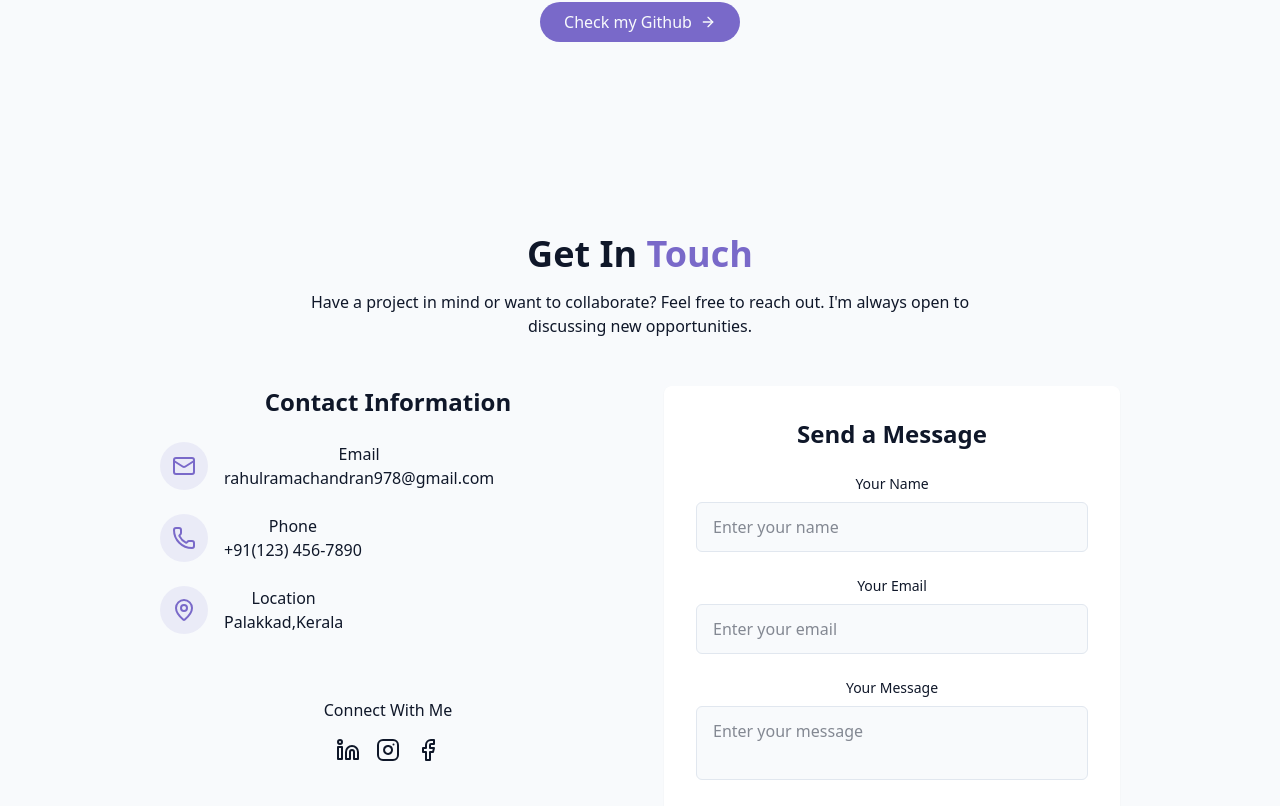
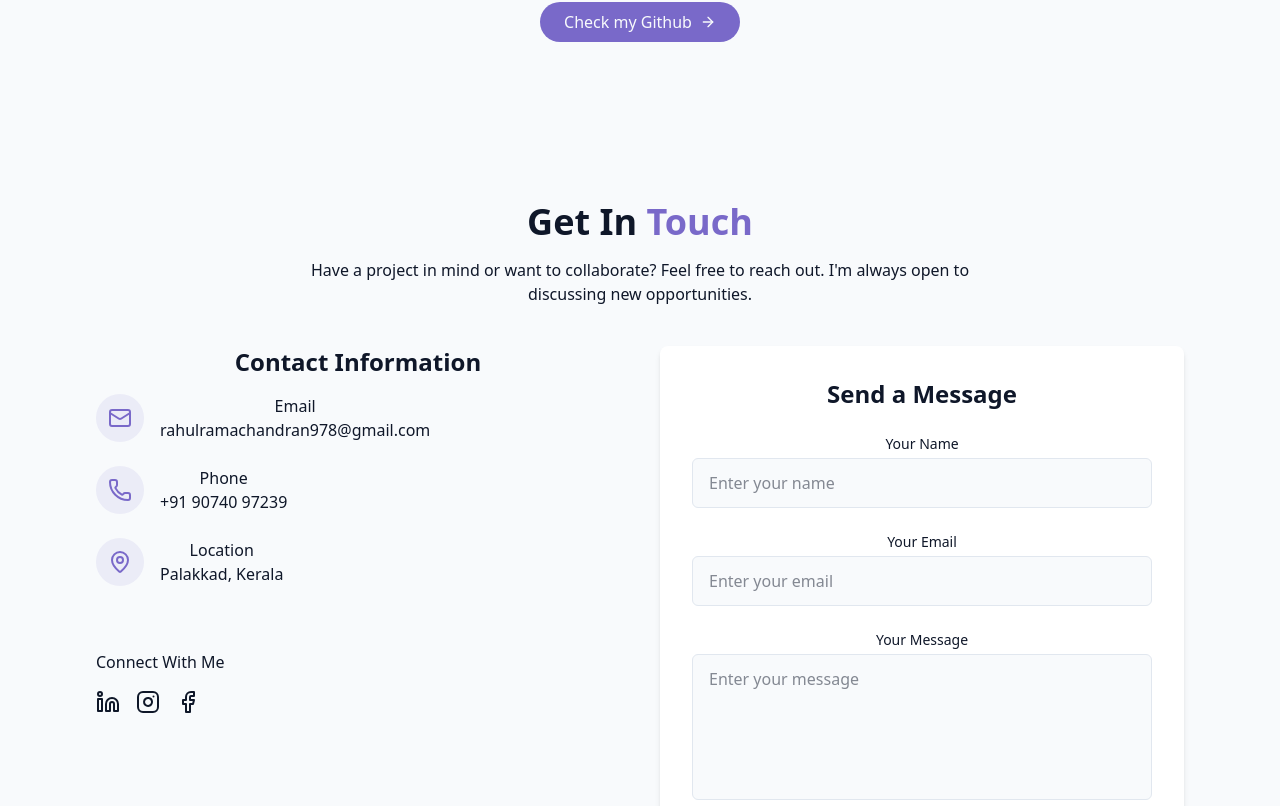
Before and after one commit to RahulRamachandran978/Rahul-Portfolio, a React (Vite) app: page / in a window 1280 px wide. Shown: the part 3274-4080 px from the top of the page. Built offline with nearby package versions, Linux system fonts and the light colour scheme.

Commit message:
contact section reponsive

```diff
--- a/src/components/ContactSection.jsx
+++ b/src/components/ContactSection.jsx
@@ -41,106 +41,121 @@ const ContactSection = () => {
         });
       };
   return (
-    <section id='contact' className='py-24 px-24 relative bg-secondary/30'>
-        <div className='container mx-auto max-w-5xl'>
+    <section id='contact' className='py-16 px-4 sm:px-6 lg:px-12 xl:px-24 bg-secondary/30'>
+  <div className='max-w-7xl mx-auto'>
     <h2 className='text-3xl md:text-4xl font-bold mb-4 text-center'>
       Get In <span className='text-primary'>Touch</span>
     </h2>
-            <p className='text-center text-muted-foreground mb-12 max-w-2xl mx-auto'>
+    <p className='text-center text-muted-foreground mb-10 max-w-2xl mx-auto'>
       Have a project in mind or want to collaborate? Feel free to reach out.
       I'm always open to discussing new opportunities.
     </p>
-            <div className='grid grid-cols-1 md:grid-cols-2 gap-12'>
+    <div className='grid grid-cols-1 lg:grid-cols-2 gap-10'>
+      {/* Contact Info */}
       <div className='space-y-8'>
-                    <h3 className='text-2xl font-semibold mb-6'>Contact Information</h3>
-                    <div className='space-y-6 justify-center'>
+        <h3 className='text-2xl font-semibold mb-4'>Contact Information</h3>
+        <div className='space-y-6'>
           <div className='flex items-start space-x-4'>
             <div className='p-3 rounded-full bg-primary/10'>
-                                <Mail className='h-6 w-6 text-primary'/>
+              <Mail className='h-6 w-6 text-primary' />
             </div>
             <div>
               <h4 className='font-medium'>Email</h4>
-                                <a href="mailto:rahulramachandran978@gmail.com"
-                                className='text-muted-foreground hover:text-primary transition-colors'
-                                >rahulramachandran978@gmail.com</a>
+              <a href='mailto:rahulramachandran978@gmail.com' className='text-muted-foreground hover:text-primary'>
+                rahulramachandran978@gmail.com
+              </a>
             </div>
           </div>
           <div className='flex items-start space-x-4'>
             <div className='p-3 rounded-full bg-primary/10'>
-                                <Phone className='h-6 w-6 text-primary'/>
+              <Phone className='h-6 w-6 text-primary' />
             </div>
             <div>
               <h4 className='font-medium'>Phone</h4>
-                                <a href="tel:+91 9074097239"
-                                className='text-muted-foreground hover:text-primary transition-colors'
-                                >+91(123) 456-7890</a>
+              <a href='tel:+919074097239' className='text-muted-foreground hover:text-primary'>
+                +91 90740 97239
+              </a>
             </div>
           </div>
           <div className='flex items-start space-x-4'>
             <div className='p-3 rounded-full bg-primary/10'>
-                                <MapPin className='h-6 w-6 text-primary'/>
+              <MapPin className='h-6 w-6 text-primary' />
             </div>
             <div>
               <h4 className='font-medium'>Location</h4>
-                                <a
-                                className='text-muted-foreground hover:text-primary transition-colors'
-                                >Palakkad,Kerala</a>
+              <span className='text-muted-foreground'>Palakkad, Kerala</span>
             </div>
           </div>
         </div>
+
+        {/* Social Icons */}
         <div className='pt-8'>
-                        <h4 className='font-medium mb-4'>Connect With Me</h4>
-                        <div className='flex space-x-4 justify-center'>
-                            <a href='#' target='_blank'>
-                               <Linkedin />
-                            </a>
-                            <a href='#' target='_blank'>
-                               <Instagram />
-                            </a>
-                            <a href='#' target='_blank'>
-                               <Facebook />
-                            </a>
+          <h4 className='font-medium flex items-start mb-4'>Connect With Me</h4>
+          <div className='flex space-x-4'>
+            <a href='#' target='_blank'><Linkedin /></a>
+            <a href='#' target='_blank'><Instagram /></a>
+            <a href='#' target='_blank'><Facebook /></a>
           </div>
         </div>
       </div>
-                <div className='bg-card p-8 rounded-lg shadow-xs' onSubmit={handleSubmit}>
-                    <h3 className='text-2xl font-semibold mb-6'>
-                        Send a Message
-                    </h3>
-                    <form className='space-y-6'>
+
+      {/* Contact Form */}
+      <div className='bg-card p-6 sm:p-8 rounded-lg shadow-md'>
+        <h3 className='text-2xl font-semibold mb-6'>Send a Message</h3>
+        <form className='space-y-6' onSubmit={handleSubmit}>
           <div>
-                            <label htmlFor='name' className='block text-sm font-medium mb-2'>Your Name</label>
-                            <input type="text" id='name' name='name' value={formData.name} onChange={handleChange} required
-                            className='w-full px-4 py-3 rounded-md border border-input bg-background focus:outline-hidden focus:ring-2 focus:ring-primary'
+            <label htmlFor='name' className='block text-sm font-medium mb-1'>Your Name</label>
+            <input
+              type='text'
+              id='name'
+              name='name'
+              value={formData.name}
+              onChange={handleChange}
+              required
+              className='w-full px-4 py-3 rounded-md border border-input bg-background focus:ring-2 focus:ring-primary'
               placeholder='Enter your name'
             />
           </div>
           <div>
-                            <label htmlFor='email' className='block text-sm font-medium mb-2'>Your Email</label>
-                            <input type="email" id='email' name='email' value={formData.email} onChange={handleChange} required
-                            className='w-full px-4 py-3 rounded-md border border-input bg-background focus:outline-hidden focus:ring-2 focus:ring-primary'
+            <label htmlFor='email' className='block text-sm font-medium mb-1'>Your Email</label>
+            <input
+              type='email'
+              id='email'
+              name='email'
+              value={formData.email}
+              onChange={handleChange}
+              required
+              className='w-full px-4 py-3 rounded-md border border-input bg-background focus:ring-2 focus:ring-primary'
               placeholder='Enter your email'
             />
           </div>
           <div>
-                            <label htmlFor='message' className='block text-sm font-medium mb-2'>Your Message</label>
-                            <textarea  id='message' name='message' value={formData.message} onChange={handleChange} required
-                            className='w-full px-4 py-3 rounded-md border border-input bg-background focus:outline-hidden focus:ring-2 focus:ring-primary resize-none'
+            <label htmlFor='message' className='block text-sm font-medium mb-1'>Your Message</label>
+            <textarea
+              id='message'
+              name='message'
+              value={formData.message}
+              onChange={handleChange}
+              required
+              className='w-full px-4 py-3 rounded-md border border-input bg-background focus:ring-2 focus:ring-primary resize-none'
               placeholder='Enter your message'
+              rows={5}
             />
           </div>
-                        <button type='submit'
+          <button
+            type='submit'
             disabled={isSubmitting}
-                        className={cn("cosmic-button w-full flex items-center justify-center gap-2",
-                        )}>
+            className={cn("cosmic-button w-full flex items-center justify-center gap-2")}
+          >
             {isSubmitting ? "Sending..." : "Send Message"}
-                            <Send size={16}/>
+            <Send size={16} />
           </button>
         </form>
       </div>
     </div>
   </div>
 </section>
+
   )
 }
 
```
Lines whose indentation alone changed are shown as unchanged.
